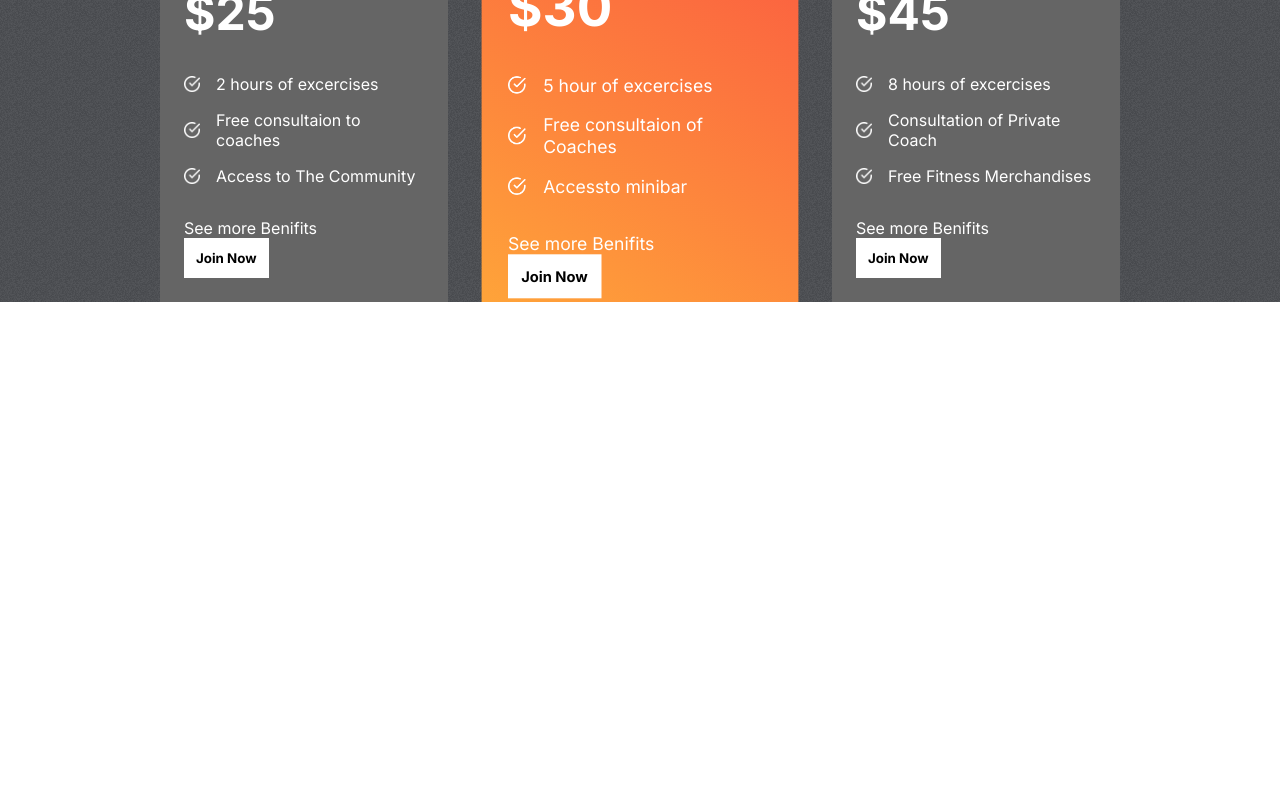
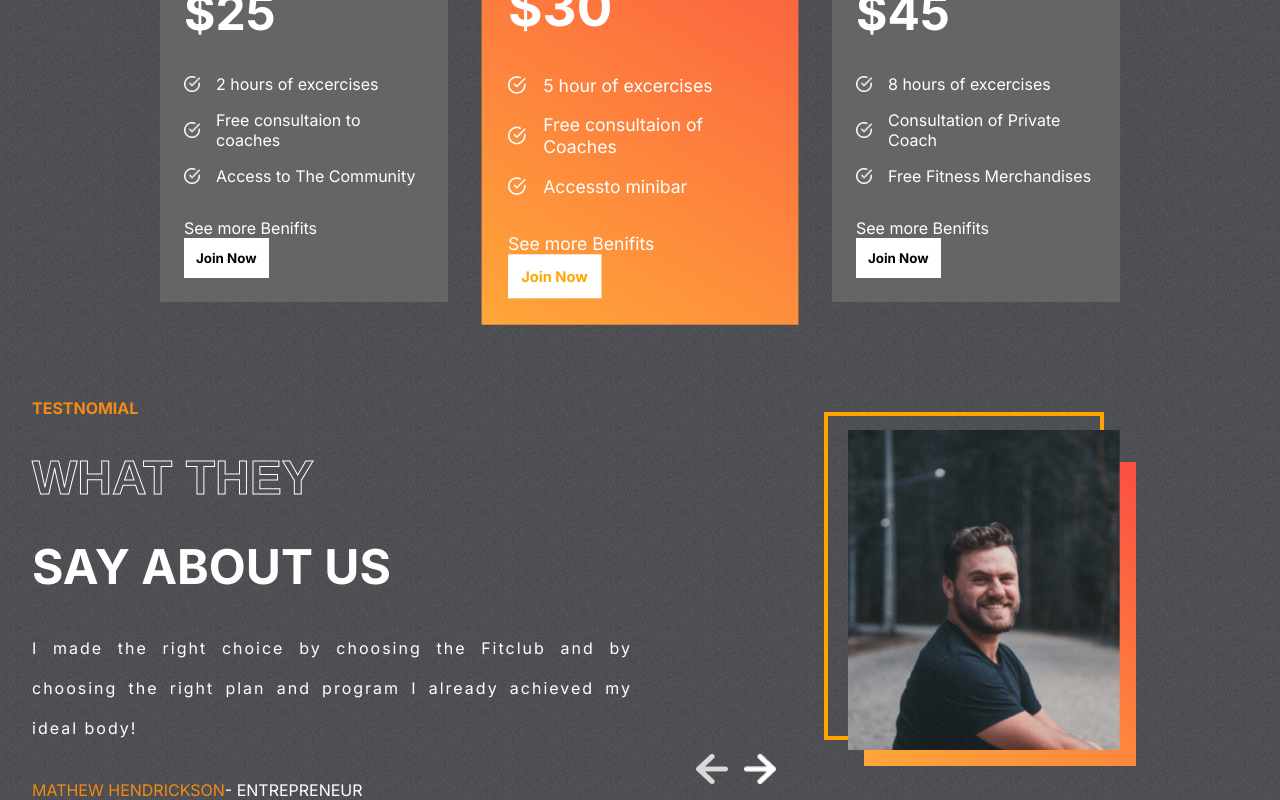
Before and after one commit to Amaar015/FitGym-Club-Starter, a React (Create React App) app: page / in a window 1280 px wide. Shown: the part 2157-2957 px from the top of the page. Before the commit the page ends 2459 px from the top, so only its background shows below. Built offline with nearby package versions, Linux system fonts and the light colour scheme.

Commit message:
addition of testimonials section by the use of javascript array of object and ustated hook

```diff
--- a/src/App.js
+++ b/src/App.js
@@ -3,6 +3,7 @@
 import Program from './Component/Program/program';
 import Reason from './Component/Reasons/resons';
 import Price from './Component/Price/price';
+import Testnomial from './Component/Testnomials/Testnomial';
 function App() {
   return (
     <div className="App">
@@ -11,6 +12,7 @@
     <Program/>
     <Reason/>
     <Price/>
+    <Testnomial/>
     </div>
   );
 }
--- a/src/Component/Price/price.css
+++ b/src/Component/Price/price.css
@@ -61,6 +61,6 @@
     fill: white;
 }
 
-.plans> :nth-child(2) >button{
-    color: var(--orange);
+.plans>:nth-child(2) .join{
+        color: orange;
 }
--- a/src/Component/Price/price.js
+++ b/src/Component/Price/price.js
@@ -30,7 +30,7 @@
                 </div>
                 <div>
                     <span>See more Benifits</span>
-                    <button className='btn'>Join Now</button>
+                    <button className='btn join'>Join Now</button>
                 </div>
              </div>
           ) })}
--- /dev/null
+++ b/src/Component/Testnomials/Testnomial.js
@@ -0,0 +1,49 @@
+import React, { useState } from 'react'
+import './testnomial.css';
+import {testimonialsData} from  '../../data/testimonialsData';
+import Leftarrow from './../../assets/leftArrow.png'
+import Rightarrow from './../../assets/rightArrow.png'
+const Testnomial = () => {
+  const [Selected,Setselected]=useState(0);
+  const tLength=testimonialsData.length;
+  return (
+    <div className="testnomial">
+         <div className="left-t">
+            <span>Testnomial</span>
+            <span className="Stroke-text">
+                What they
+            </span>
+            <span>Say about us</span>
+               <span>
+                {testimonialsData[Selected].review}
+               </span>
+               <span>
+                <span style={{color:'var(--orange)'}}>{testimonialsData[Selected].name}</span>
+                - {testimonialsData[Selected].status}
+               </span>
+         </div>
+         <div className="right-t">
+          <div className='border'></div>
+          <div className='fill'></div>
+             <img src={testimonialsData[Selected].image} alt="" />
+             <div className="arrows">
+               <img onClick={()=>{
+                Selected===0?Setselected(tLength-1):
+                Setselected((prev)=>prev-1)
+               }}
+                src={Leftarrow} alt="" />
+
+                <img
+                   onClick={()=>{
+                    Selected===tLength-1?
+                    Setselected(0):
+                    Setselected((prev)=>prev+1)
+                   }}
+                src={Rightarrow} alt="" />
+             </div>
+         </div>
+    </div>
+    )
+}
+
+export default Testnomial
--- /dev/null
+++ b/src/Component/Testnomials/testnomial.css
@@ -0,0 +1,72 @@
+.testnomial{
+    display: flex;
+    gap: 1rem;
+    padding: 0 2rem;
+}
+.left-t{
+    display: flex;
+    flex: 1 1;
+    gap: 2rem;
+    flex-direction: column;
+    text-transform: uppercase;
+    color: white;
+}
+.left-t>:nth-child(1){
+    color: var(--orange);
+    font-weight: bold;
+}
+.left-t>:nth-child(2),.left-t>:nth-child(3){
+    font-size: 3rem;
+    font-weight: bold;
+}
+.left-t>:nth-child(4){
+    text-transform: none;
+    text-align: justify;
+    letter-spacing: 2px;
+    line-height: 40px;
+}
+
+.right-t{
+    flex: 1;
+    position: relative;
+}
+.right-t> img{
+    position: absolute;
+    top: 2rem; right: 8rem;
+    width: 17rem;
+    height: 20rem;
+    object-fit: cover;
+}
+
+.right-t>:nth-child(1){
+    position: absolute;
+    width: 17rem;
+    height: 20rem;
+    border: 4px solid orange;
+    background-color: transparent;
+    right: 9rem;
+    top: 0.9rem;
+
+}
+
+.right-t> :nth-child(2){
+position: absolute;
+width: 17rem;
+height: 19rem;
+right: 7rem;
+top: 4rem;
+background: var(--planCard);
+}
+
+.arrows{
+    display: flex;
+    gap: 1rem;
+    position: absolute;
+    bottom: 1rem;
+    left: 3rem;
+}
+
+.arrows>img{
+    width: 2rem;
+    cursor: pointer ;
+}
```
